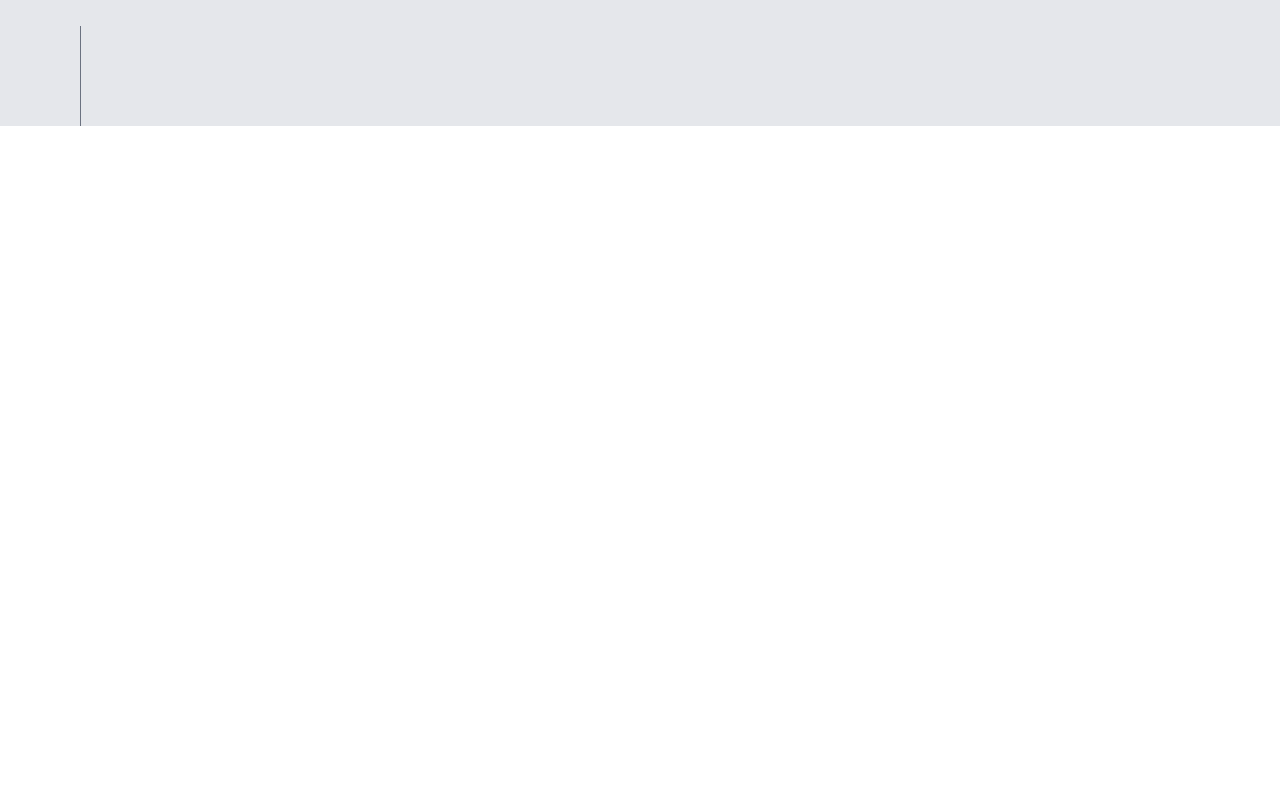
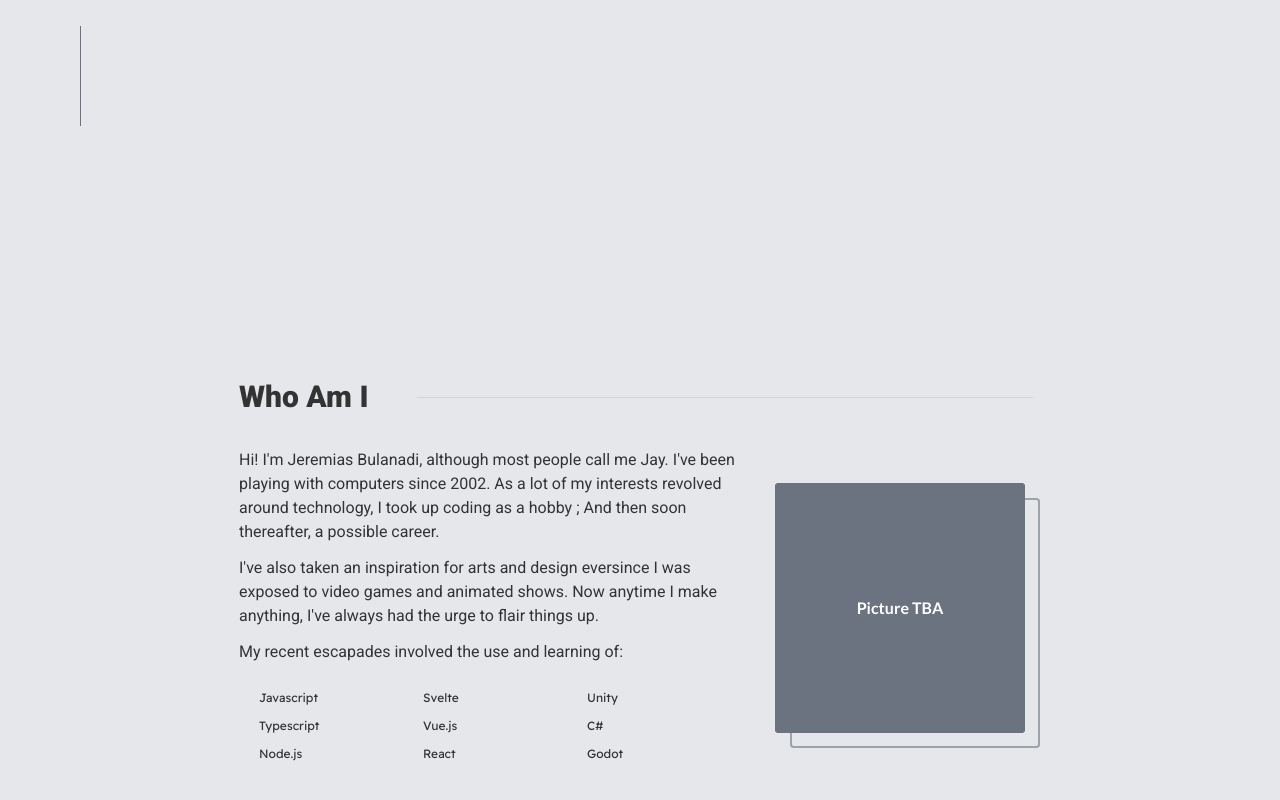
Before and after one commit to JeremiasBulanadi/CV-site, a Svelte app: page / in a window 1280 px wide. Shown: the part 674-1474 px from the top of the page. Before the commit the page ends 800 px from the top, so only its background shows below. Built offline with nearby package versions, Linux system fonts and the light colour scheme.

Commit message:
About section added

```diff
--- a/public/global.css
+++ b/public/global.css
@@ -2,6 +2,8 @@
 	position: relative;
 	width: 100%;
 	height: 100%;
+
+	scroll-behavior: smooth;
 }
 
 body {
--- a/src/App.svelte
+++ b/src/App.svelte
@@ -1,6 +1,7 @@
 <script>
 	import Navbar from './components/Navbar.svelte';
 	import Intro from './components/Intro.svelte';
+	import About from './components/About.svelte';
 	import IconBar from './components/IconBar.svelte';
 
 	import { onMount } from 'svelte';
@@ -12,7 +13,7 @@
 </script>
 
 <main class="bg-gray-200 flex justify-center">
-	<div class="container wrapper">
+	<div class="container wrapper sm:px-1">
 		{#if firstLoaded}
 			 <div in:fade={{ delay: 100 , duration: 1500 }}>
 				<Navbar offset={20}/>
@@ -20,6 +21,7 @@
 		{/if}
 		<div class="container flex flex-col justify-center items-center">
 			<Intro/>
+			<About/>
 		</div>
 
 		{#if firstLoaded}
--- /dev/null
+++ b/src/components/About.svelte
@@ -0,0 +1,128 @@
+<script>
+
+</script>
+
+<section id="About" class="flex flex-col justify-center py-4">
+    <div class="section-header flex flex-row items-center py-4">
+        <h2 class="font-roboto font-extrabold text-3xl">Who Am I</h2>
+    </div>
+    <div class="article-container flex flex-col sm:flex-row justify-center items-center">
+        <article>
+            <p class="font-roboto mb-3">
+                Hi! I'm Jeremias Bulanadi, although most people call me Jay.
+                I've been playing with computers since 2002. As a lot of my
+                interests revolved around technology, I took up coding as a
+                hobby ; And then soon thereafter, a possible career.
+            </p>
+            <p class="font-roboto mb-3">
+                I've also taken an inspiration for arts and design eversince
+                I was exposed to video games and animated shows. Now anytime
+                I make anything, I've always had the urge to flair things up.
+            </p>
+            <p class="font-roboto">
+                My recent escapades involved the use and learning of:
+            </p>
+            <ul class="font-readex text-xs mt-5 ml-5">
+                <li>
+                    Javascript
+                </li>
+                <li>
+                    Typescript
+                </li>
+                <li>
+                    Node.js
+                </li>
+                <li>
+                    Svelte
+                </li>
+                <li>
+                    Vue.js
+                </li>
+                <li>
+                    React
+                </li>
+                <li>
+                    Unity
+                </li>
+                <li>
+                    C#
+                </li>
+                <li>
+                    Godot
+                </li>
+            </ul>
+        </article>
+        <div class="image-container flex justify-center items-center m-9 bg-gray-500 text-white font-lato font-bold">
+            <div class="image-holder bg-gray-500 flex justify-center items-center">
+                Picture TBA
+            </div>
+        </div>
+    </div>
+</section>
+
+<style>
+    section {
+        margin: 10vw 0;
+        min-height: 80vh;
+    }
+    p {
+        max-width: 500px;
+    }
+
+    ul {
+        line-height: 1.75rem;
+
+        columns: 3;
+        -webkit-columns: 3;
+        -moz-columns: 3;
+    }
+
+    .article-container {
+        margin: 1rem 0;
+    }
+    .section-header {
+        width: 100%;
+    }
+
+    .section-header > h2 {
+        min-width: 5em;
+    }
+
+    .section-header::after{
+        content: "";
+        margin: 0 auto;
+        width: 75%;
+        height: 1px;
+        background-color: #D1D5DB;
+    }
+    .image-holder {
+        width: 100%;
+        height: 100%;
+        border-radius: 1.5%;
+    }
+   .image-container {
+        position: relative;
+        z-index: 2;
+
+        min-width: 250px;
+        min-height: 250px;
+
+        border-radius: 1.5%;
+
+        width: 250px;
+        height: 250px;
+   }
+
+   .image-container::after {
+        content: "";
+        display: block;
+        z-index: -2;
+        position: absolute;
+        top: 15px;
+        left: 15px;
+        border: 2px solid #9CA3AF;
+        border-radius: 1.5%;
+        width: 100%;
+        height: 100%;
+   }
+</style>
```
